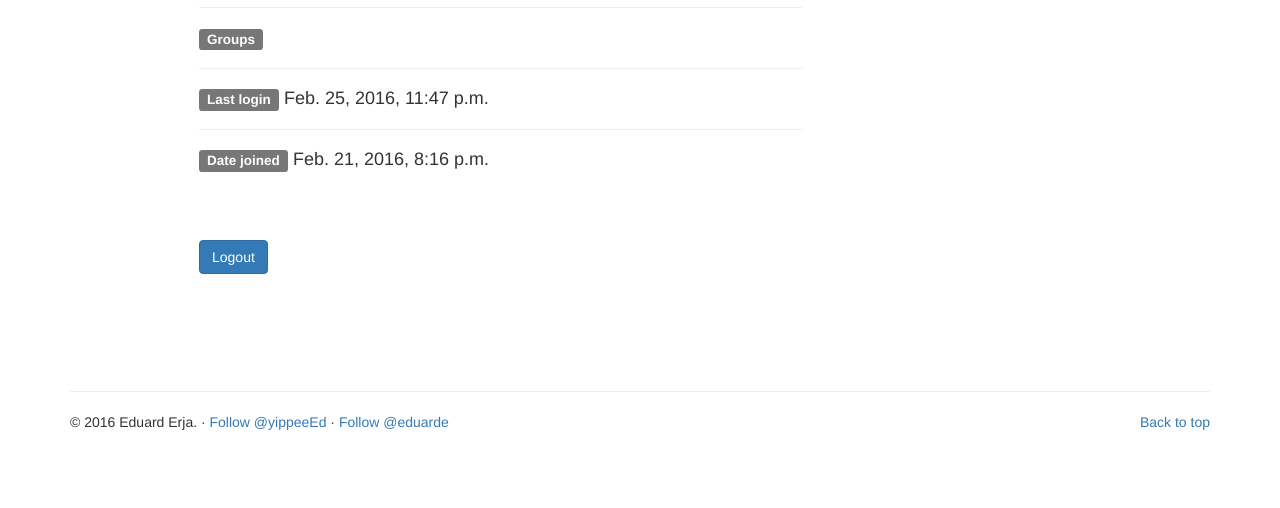
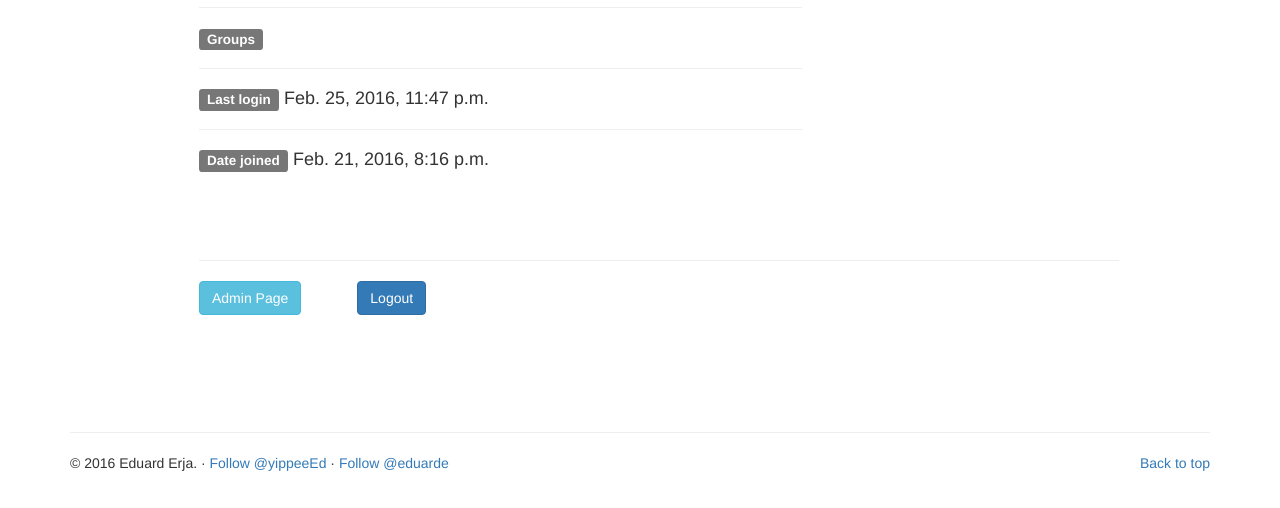
Before and after one commit to eduarde/OrderHelperApp, a Django app: page /profile/ in a window 1280 px wide. Shown: the part 542-1050 px from the top of the page. Before the commit the page ends 972 px from the top, so only its background shows below. Run offline with Django 3.2, Linux system fonts and the light colour scheme; a user stored in the database is signed in; some libraries are stand-ins or nearby versions.

Commit message:
UI changes

```diff
--- a/orderhelper/templates/orderhelper/dashboard_subcomanda.html
+++ b/orderhelper/templates/orderhelper/dashboard_subcomanda.html
@@ -47,7 +47,7 @@
 			    <td>#{{ subcomanda.numar_curent }}</td>
 				<td>{{ subcomanda.comanda_ref.pk }}</td>
 				<td><span class="btn {% if subcomanda.status.text == 'Deschis' %}btn-success{% endif %} {% if subcomanda.status.text == 'Inchis' %}btn-danger{% endif %} {% if subcomanda.status.text == 'Anulat' %}btn-warning{% endif %} "></span></td>
-				<td>{{ subcomanda.producator }}</td>
+				<td>{% if subcomanda.producator %} {{ subcomanda.producator }} {% else %} <span class="glyphicon glyphicon-remove"></span> {% endif %}</td>
 				<td>{{ subcomanda.reper.cod_reper }}</td>
 				<td>{{ subcomanda.reper.reper }}</td>
 				<td> {% if subcomanda.reper.link %} <a href="{{ subcomanda.reper.link }}" target="_blank"><span class="glyphicon glyphicon-link"></a>{% endif %}</td>
--- a/orderhelper/templates/orderhelper/history.html
+++ b/orderhelper/templates/orderhelper/history.html
@@ -40,7 +40,7 @@
    			 	<div class="row">
    			 		<div class="col-md-1" rel="tooltip" data-toggle="tooltip" data-placement="top" title="Numar curent">{{ subcomanda.numar_curent }}</div>
    			 		<div class="col-md-1" rel="tooltip" data-toggle="tooltip" data-placement="top" title="Producator">{{ subcomanda.producator }}</div>
-   			 		<div class="col-md-2" rel="tooltip" data-toggle="tooltip" data-placement="top" title="Reper"><b>{{ subcomanda.reper.cod_reper }}</b> {{ subcomanda.reper.reper }}</div>
+   			 		<div class="col-md-2" rel="tooltip" data-toggle="tooltip" data-placement="top" title="Reper"><b>{{ subcomanda.reper.cod_reper }}</b> <br />{{ subcomanda.reper.reper }}</div>
    			 		<div class="col-md-1" rel="tooltip" data-toggle="tooltip" data-placement="top" title="Furnizor">{{ subcomanda.furnizor }}</div>
    			 		<div class="col-md-1" rel="tooltip" data-toggle="tooltip" data-placement="top" title="Cantitate">{{ subcomanda.cantitate }}</div>
    			 		<div class="col-md-1" rel="tooltip" data-toggle="tooltip" data-placement="top" title="Data livrare">{{ subcomanda.data_livrare }}</div>
--- a/orderhelper/templates/orderhelper/profile.html
+++ b/orderhelper/templates/orderhelper/profile.html
@@ -44,11 +44,10 @@
     </div>
 
     <br /><br />
+    <hr class="featurette-divider">
     <div class="row">
-    	<div class="col-sm-6 col-md-8 placeholder"><a href="/logout/" type="button" class="btn btn-primary">Logout</a></div>
-    	<!-- <div class="col-sm-6 col-md-4 placeholder">
-    		<a href="/logout/" type="button" class="btn btn-primary">Logout</a>
-    	</div> -->
+      <div class="col-sm-2 col-md-2 placeholder"><a href="/admin/" type="button" class="{% if user.is_staff %} btn btn-info {% else %} btn btn-info disabled {% endif %}">Admin Page</a></div>
+    	<div class="col-sm-6 col-md-6 placeholder"><a href="/logout/" type="button" class="btn btn-primary">Logout</a></div>
     </div>
 
 </div>
--- a/orderhelper/templates/orderhelper/search.html
+++ b/orderhelper/templates/orderhelper/search.html
@@ -101,7 +101,7 @@
         	<div class="row">
             <div class="col-md-2" rel="tooltip" data-toggle="tooltip" data-placement="top" title="Referinta comanda">Comanda: {{ subcomanda.comanda_ref.pk }}</div>
             <div class="col-md-1" rel="tooltip" data-toggle="tooltip" data-placement="top" title="Proiect">{{ subcomanda.comanda_ref.proiect }}</div>
-            <div class="col-md-2" rel="tooltip" data-toggle="tooltip" data-placement="top" title="Reper"><b>{{ subcomanda.reper.cod_reper }}</b> {{ subcomanda.reper.reper }}</div>
+            <div class="col-md-2" rel="tooltip" data-toggle="tooltip" data-placement="top" title="Reper"><b>{{ subcomanda.reper.cod_reper }}</b> <br /> {{ subcomanda.reper.reper }}</div>
             <div class="col-md-1" rel="tooltip" data-toggle="tooltip" data-placement="top" title="Furnizor">{{ subcomanda.furnizor }}</div>
             <div class="col-md-1" rel="tooltip" data-toggle="tooltip" data-placement="top" title="Cantitate">Q: {{ subcomanda.cantitate }}</div>
             <div class="col-md-1" rel="tooltip" data-toggle="tooltip" data-placement="top" title="Pret">{{ subcomanda.pret }} <span class="glyphicon {% if subcomanda.valuta.text == 'EURO' %} glyphicon-euro {% else %}  {% if subcomanda.valuta.text == 'USD' %} glyphicon-usd {% else %} glyphicon-registration-mark {% endif %} {% endif %}"></span></div>
```
